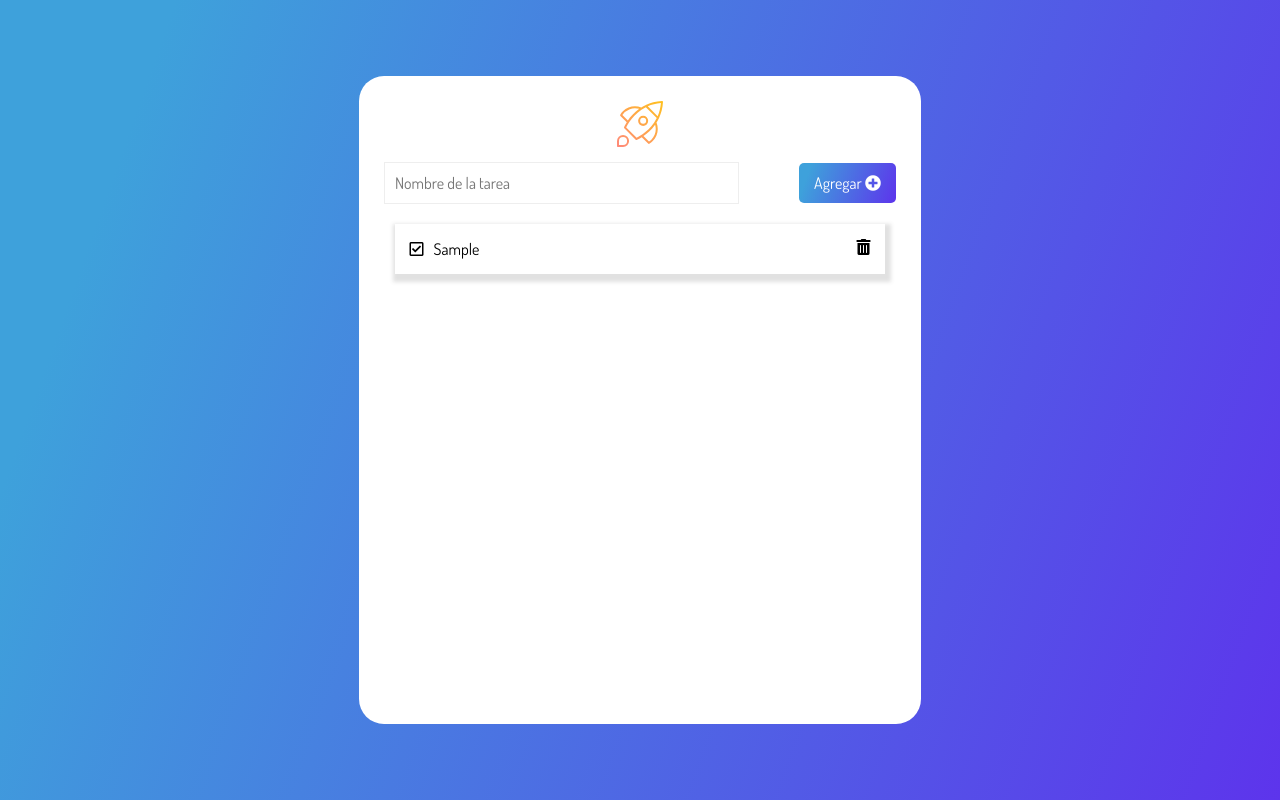
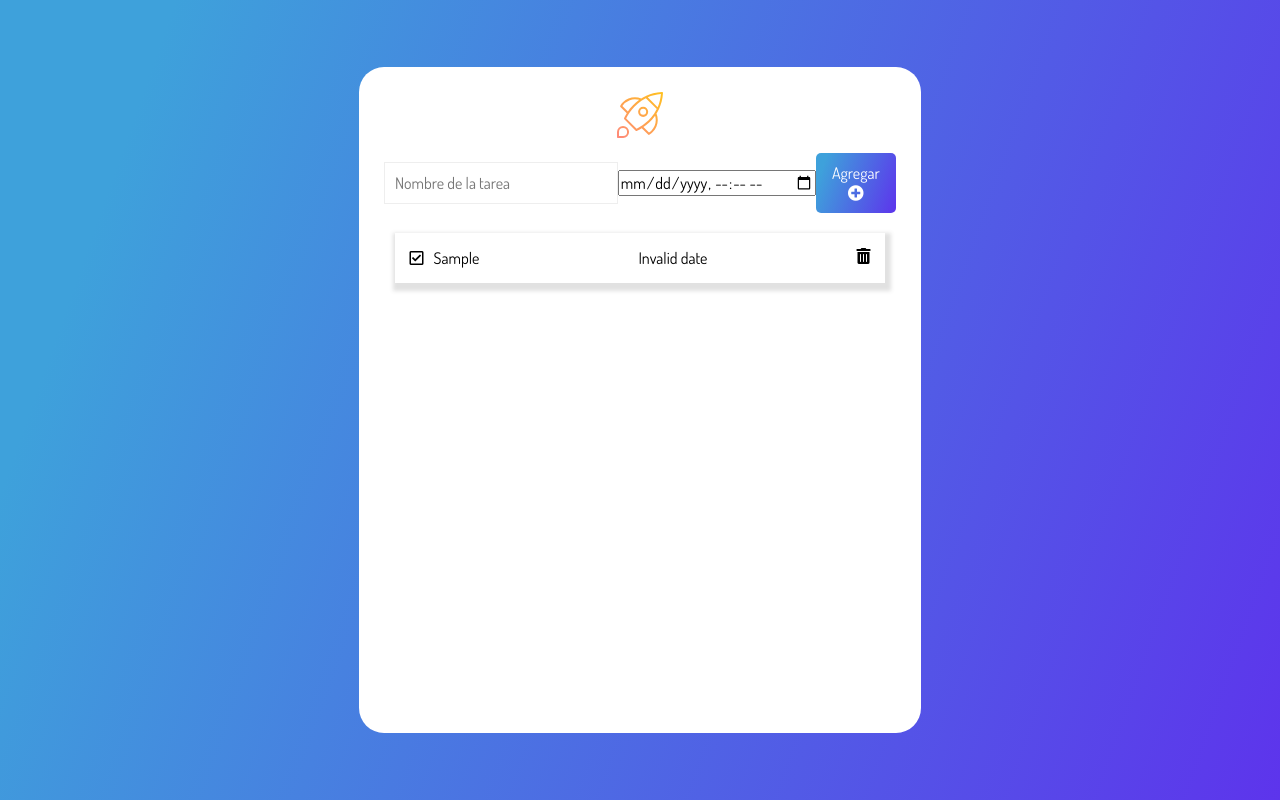
Before and after one commit to franreb/1821-manipulando-dom-con-js-proyecto_inicial, a plain HTML site: page index.html in a window 1280 px wide. Both pictures are taken after typing "Sample" into the empty fields and a click on the button "Agregar". Drawn offline with nearby package versions, Linux system fonts and the light colour scheme.

Commit message:
Organizacion de codigo y se agregaron 2 metodos nuevos.

```diff
--- /dev/null
+++ b/component/addTask.js
@@ -0,0 +1,47 @@
+import checkComplete from "./completeTask.js";
+import deleteIcon from "./deleteIcon.js";
+
+export const addTask = (evento) => {
+    evento.preventDefault();
+    const list = document.querySelector('[data-list]');
+    const input = document.querySelector('[data-form-input]');
+    const calendar = document.querySelector('[data-form-date]');
+
+    const value = input.value;
+    const date = calendar.value;
+    const dateFormat = moment(date).format('DD/MM/YYYY');
+
+    input.value = '';
+    calendar.value = '';
+
+    const taskList = JSON.parse(localStorage.getItem("tasks")) || [];
+    taskList.push({value, dateFormat})
+    localStorage.setItem("tasks",JSON.stringify(taskList))
+
+    const task = createTask({value, dateFormat});
+    list.appendChild(task);
+}
+
+
+
+export const createTask = ({value, dateFormat}) => {
+
+    const task = document.createElement('li');
+        task.classList.add('card');
+
+        const taskContent = document.createElement("div");
+
+    const tittleTask = document.createElement("span");
+        tittleTask.classList.add("task");
+        tittleTask.innerText = value;
+        taskContent.appendChild(checkComplete());
+        taskContent.appendChild(tittleTask);
+
+    const dateElement = document.createElement("span");
+        dateElement.innerHTML = dateFormat;
+        task.appendChild(taskContent);
+        task.appendChild(dateElement);
+        task.appendChild(deleteIcon());
+
+    return task;
+}
--- /dev/null
+++ b/component/readTask.js
@@ -0,0 +1,11 @@
+import { createTask } from "./addTask.js";
+
+export const readTask = () => {
+    const taskList = JSON.parse(localStorage.getItem("tasks")) || [];
+    const list = document.querySelector("[data-list]")
+
+    taskList.forEach((task) => {
+        list.appendChild(createTask(task));
+    });
+
+};
--- a/index.html
+++ b/index.html
@@ -31,6 +31,7 @@
               autocomplete="off"
               data-form-input
             />
+            <input type="datetime-local" data-form-date placeholder="DD/MM/YYYY">
             <button type="submit" class="btnCreate" data-form-btn>
               Agregar <i class="fas fa-plus-circle"></i>
             </button>
@@ -40,6 +41,7 @@
         </ul>
       </div>
     </main>
+    <script src="https://cdnjs.cloudflare.com/ajax/libs/moment.js/2.29.4/moment.min.js"></script>
     <script type="module" src="script.js"></script>
   </body>
 </html>
--- a/script.js
+++ b/script.js
@@ -1,32 +1,9 @@
-import checkComplete from "./component/completeTask.js";
-import deleteIcon from "./component/deleteIcon.js";
+import { addTask } from "./component/addTask.js";
+import { readTask } from "./component/readTask.js";
 
 const btn= document.querySelector('[data-form-btn]');
 
+btn.addEventListener('click', addTask);
 
-const createTask = (evento) => {
-    evento.preventDefault();
-    const input = document.querySelector('[data-form-input]');
-    const value = input.value;
-    const list = document.querySelector('[data-list]');
-    const task = document.createElement('li');
 
-    task.classList.add('card');
-    input.value = '';
-    const taskContent = document.createElement("div");
-    taskContent.appendChild(checkComplete());
-    const tittleTask = document.createElement("span");
-    tittleTask.classList.add("task");
-    tittleTask.innerText = value;
-    taskContent.appendChild(tittleTask);
-    //taskContent.appendChild(deleteIcon());
-    const content = `
-    <i class="fas fa-trash-alt trashIcon icon"></i>`;
-    //task.innerHTML = content;
-
-    task.appendChild(taskContent);
-    task.appendChild(deleteIcon());
-    list.appendChild(task);
-}
-
-btn.addEventListener('click', createTask);
+readTask();
--- a/styles.css
+++ b/styles.css
@@ -46,7 +46,7 @@ form {
   padding: 10px;
   border: 1px solid #eee;
   outline: none;
-  width: 65%;
+  width: 55%;
 }
 
 .inputForm::placeholder {
```
Also changed, not shown: component/completeTask.js (line endings or trailing spaces).
